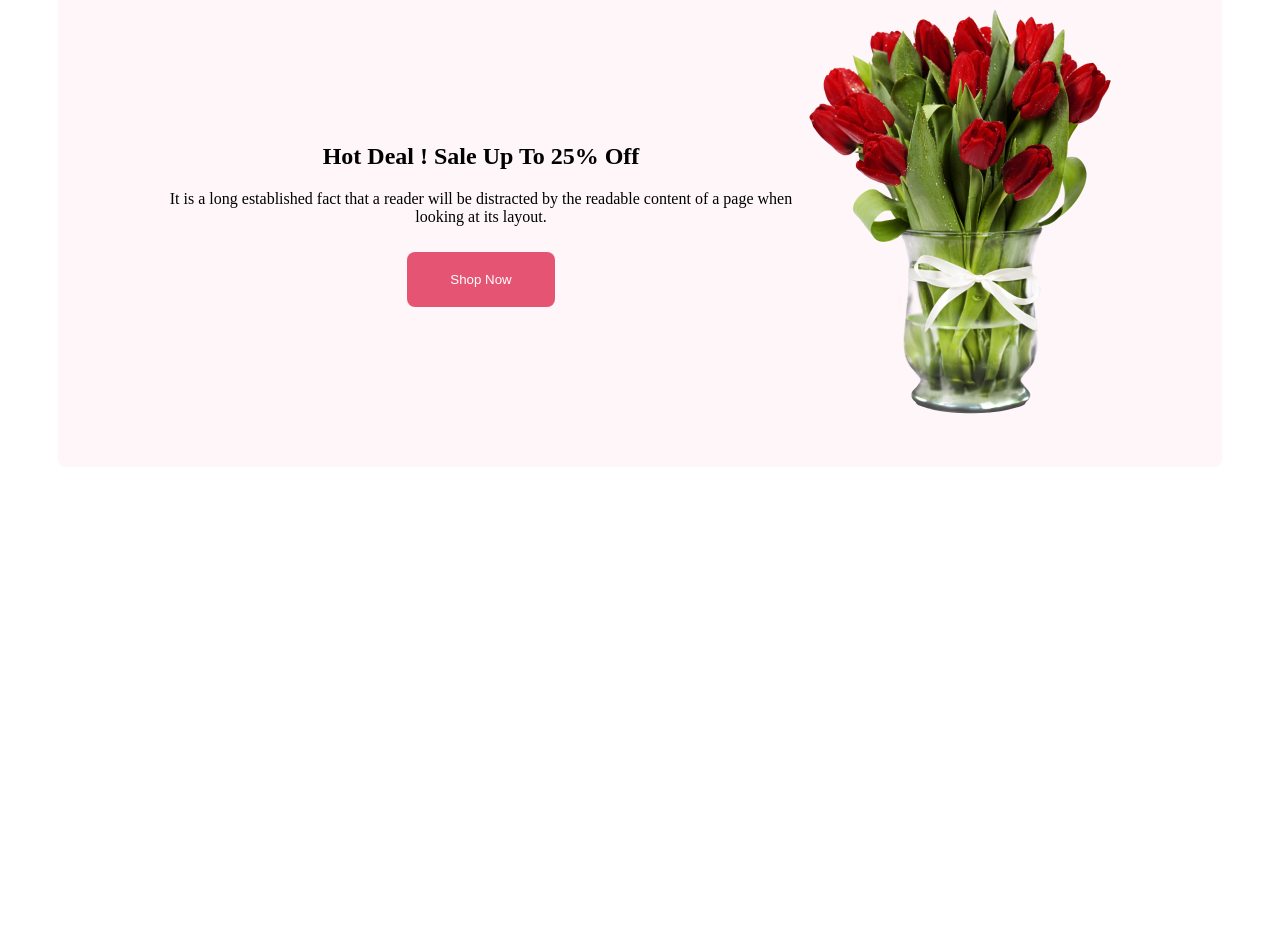
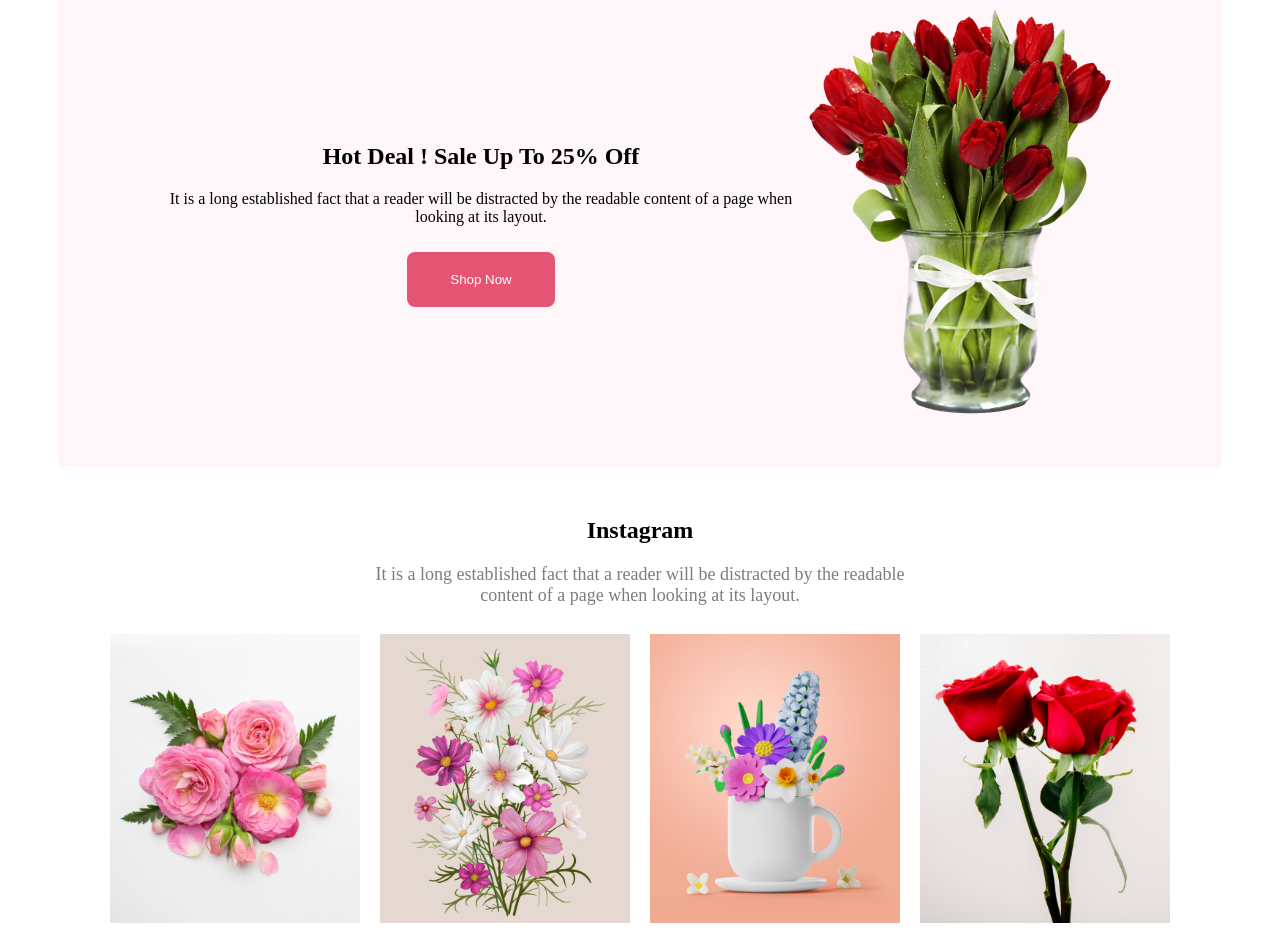
Before and after one commit to saiful108/flower-shop, a plain HTML site: page index.html in a window 1280 px wide. Shown: the part 1830-2775 px from the top of the page. Before the commit the page ends 2305 px from the top, so only its background shows below. Drawn offline with Linux system fonts and the light colour scheme.

Commit message:
added images

```diff
--- a/index.html
+++ b/index.html
@@ -98,6 +98,27 @@
 
     </div>
 
+</section >
+
+<section style="text-align: center; margin-top: 50px;">
+    <h1>Instagram</h1>
+    <p class="sub-heading">It is a long established fact that a reader will be distracted by the readable <br> content of a page when looking at its layout.</p>
+</section>
+
+<section class="images-box">
+<div class="image">
+    <img style="width: 250px;" src="../../../../image/Flower 01.png" alt="">
+</div>
+<div class="image">
+    <img style="width: 250px;" src="../../../../image/Rectangle 4.png" alt="">
+</div>
+<div class="image">
+    <img style="width: 250px;" src="../../../../image/Rectangle 5.png" alt="">
+</div>
+<div class="image">
+    <img style="width: 250px;" src="../../../../image/Rectangle 6.png" alt="">
+</div>
+
 </section>
     </div>
 
--- a/style.css
+++ b/style.css
@@ -91,6 +91,12 @@ background: rgba(229, 84, 115, 0.05);
     width: 318px;
 
 }
-.deal{
+.images-box{
+    display: flex;
+    justify-content: center;
 
 }
+.image{
+    padding: 10px;
+
+}
```
